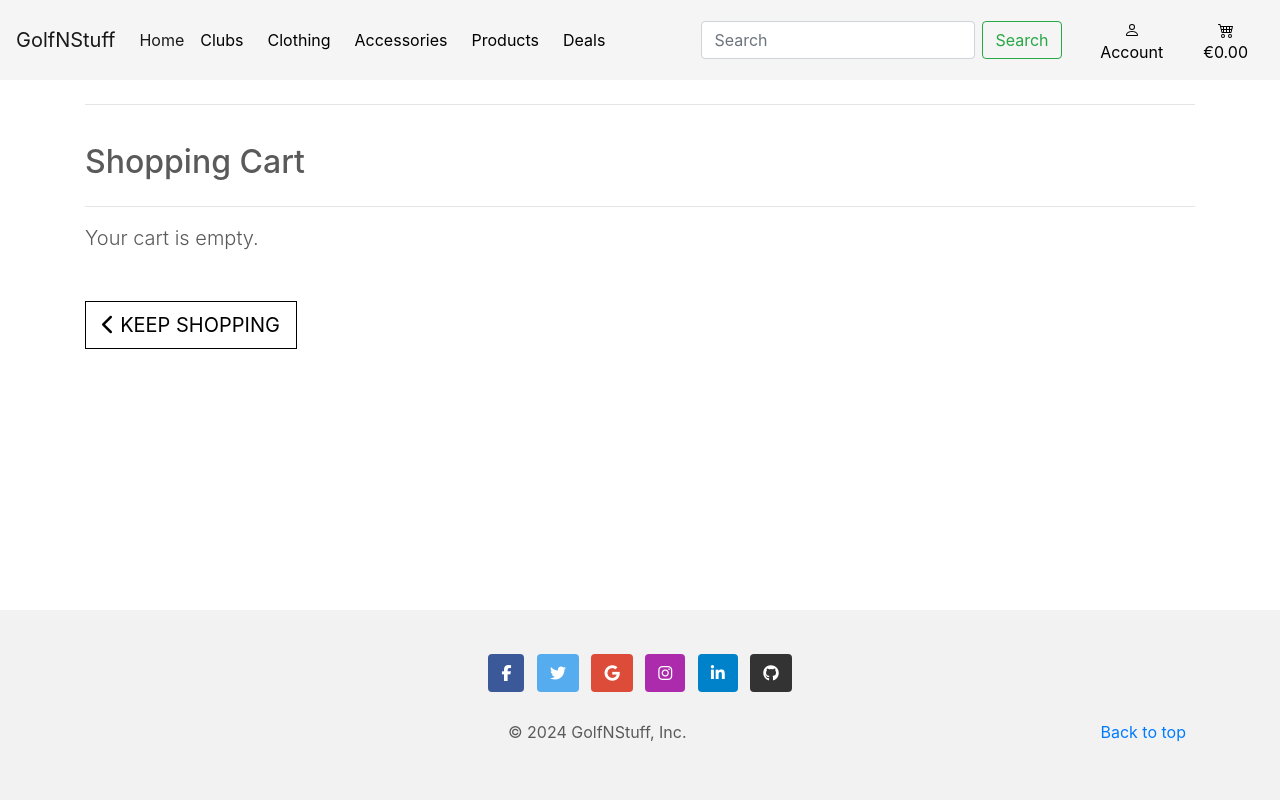
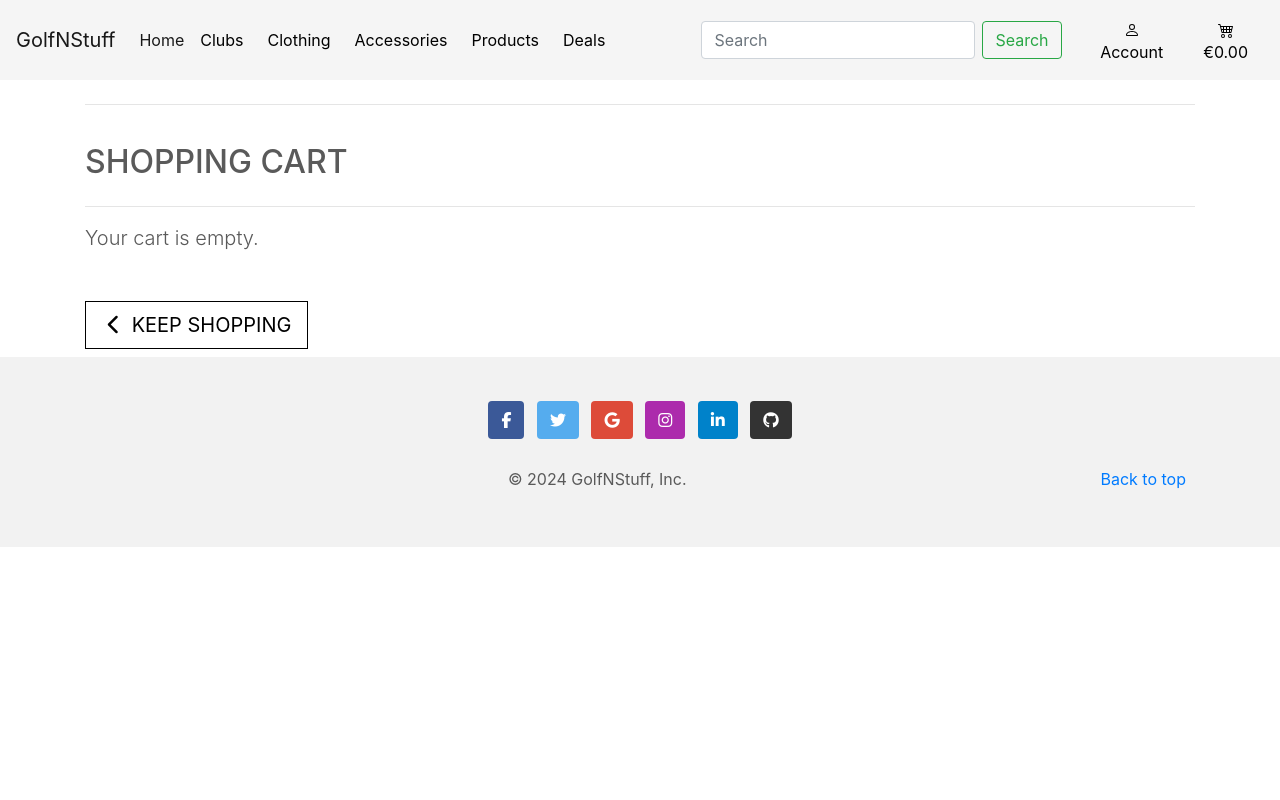
Before and after one commit to firefox35/GolfnStuff, a Django app: page /cart/ in a window 1280 px wide. Run offline with Django 3.2, Linux system fonts and the light colour scheme; some libraries are stand-ins or nearby versions.

Commit message:
Fix footer and add quantity boxes to cart

```diff
--- a/cart/contexts.py
+++ b/cart/contexts.py
@@ -27,7 +27,7 @@ def cart_contents(request):
                 product_count += quantity
                 bag_items.append({
                     'item_id': item_id,
-                    'quantity': item_data,
+                    'quantity': quantity,
                     'product': product,
                     'size': size,
                 })
--- a/cart/templates/cart/cart.html
+++ b/cart/templates/cart/cart.html
@@ -99,3 +130,30 @@
         </div>
     </div>
 {% endblock %}
+
+{% block postloadjs %}
+{{ block.super }}
+{% include 'products/includes/quantity_input_script.html' %}
+
+<script type="text/javascript">
+    // Update quantity on click
+    $('.update-link').click(function(e) {
+        var form = $(this).prev('.update-form');
+        form.submit();
+    })
+
+    // Remove item and reload on click
+    $('.remove-item').click(function(e) {
+        var csrfToken = "{{ csrf_token }}";
+        var itemId = $(this).attr('id').split('remove_')[1];
+        var size = $(this).data('size');
+        var url = `/cart/remove/${itemId}`;
+        var data = {'csrfmiddlewaretoken': csrfToken, 'size': size};
+
+        $.post(url, data)
+         .done(function() {
+             location.reload();
+         });
+    })
+</script>
+{% endblock %}
--- a/home/templates/home/index.html
+++ b/home/templates/home/index.html
@@ -136,9 +136,6 @@
   </div><!-- /.container -->
 
 
-  <!-- FOOTER -->
-  <footer class="container">
 
-  </footer>
 </main>
 {% endblock %}
--- a/static/css/base.css
+++ b/static/css/base.css
@@ -1,11 +1,29 @@
-html, body {
+html {
     height: 100%;
 }
 
 body {
+    background-size: cover;
+    height: calc(100vh - 164px);
     padding-top: 3rem;
     padding-bottom: 3rem;
     color: #5a5a5a;
+  }
+
+.icon {
+    align-items: center;
+    display: inline-flex;
+    justify-content: center;
+    height: 1.5rem;
+    width: 1.5rem;
+}
+
+.logo-font {
+    text-transform: uppercase;
+}
+
+.main-logo-link {
+    width: fit-content;
 }
 
 .shop-now-button {
@@ -77,7 +95,9 @@ a.category-badge > span.badge:hover {
     right: 10px;
 }
 
-.btt-link {
+.btt-link,
+.update-link,
+.remove-item {
     cursor: pointer;
 }
 
--- a/templates/base.html
+++ b/templates/base.html
@@ -64,7 +64,7 @@
 
     {% block postloadjs %}
     {% endblock %}
+    {% include 'includes/footer.html' %}
+</body>
 
-</body>
-{% include 'includes/footer.html' %}
 </html>
--- a/templates/includes/footer.html
+++ b/templates/includes/footer.html
@@ -2,7 +2,7 @@
 
 
 {% block content %}
-<footer class="fixed-bottom bg-body-tertiary text-center">
+<footer class="bg-body-tertiary text-center">
   <div class=" text-center p-3" style="background-color: rgba(0, 0, 0, 0.05);">
     <!-- Grid container -->
     <div class="container p-4 pb-0">
```
Also changed, not shown: other parts of cart/templates/cart/cart.html (+32 -1 lines), products/templates/products/products.html (+11 -21 lines). Lines whose indentation alone changed are shown as unchanged.
